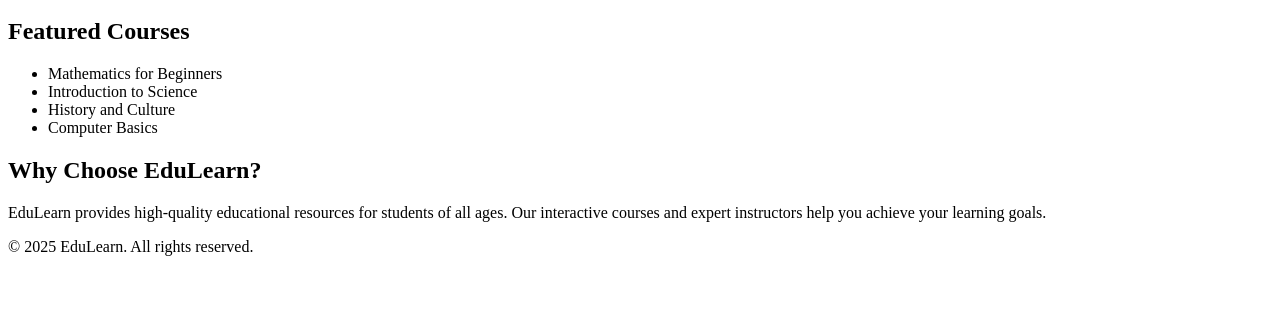
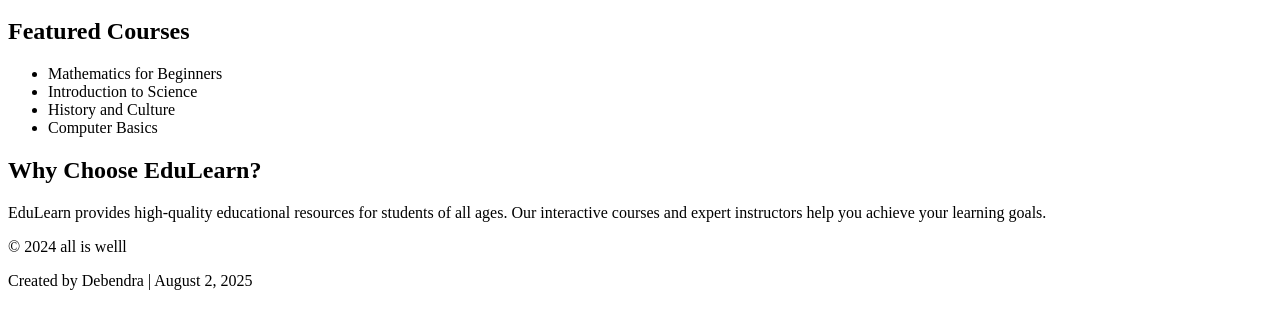
Before and after one commit to debendra202/Debendra_Repo, a plain HTML site: page first.html in a window 1280 px wide. Shown: the part 154-482 px from the top of the page. Drawn offline with Linux system fonts and the light colour scheme.

Commit message:
Edit the footer

```diff
--- a/first.html
+++ b/first.html
@@ -36,7 +36,8 @@
         </section>
     </main>
     <footer>
-        <p>&copy; 2025 EduLearn. All rights reserved.</p>
+        <p>&copy; 2024 all is welll</p>
+        <p>Created by Debendra | August 2, 2025</p>
     </footer>
 </body>
 </html>
```
